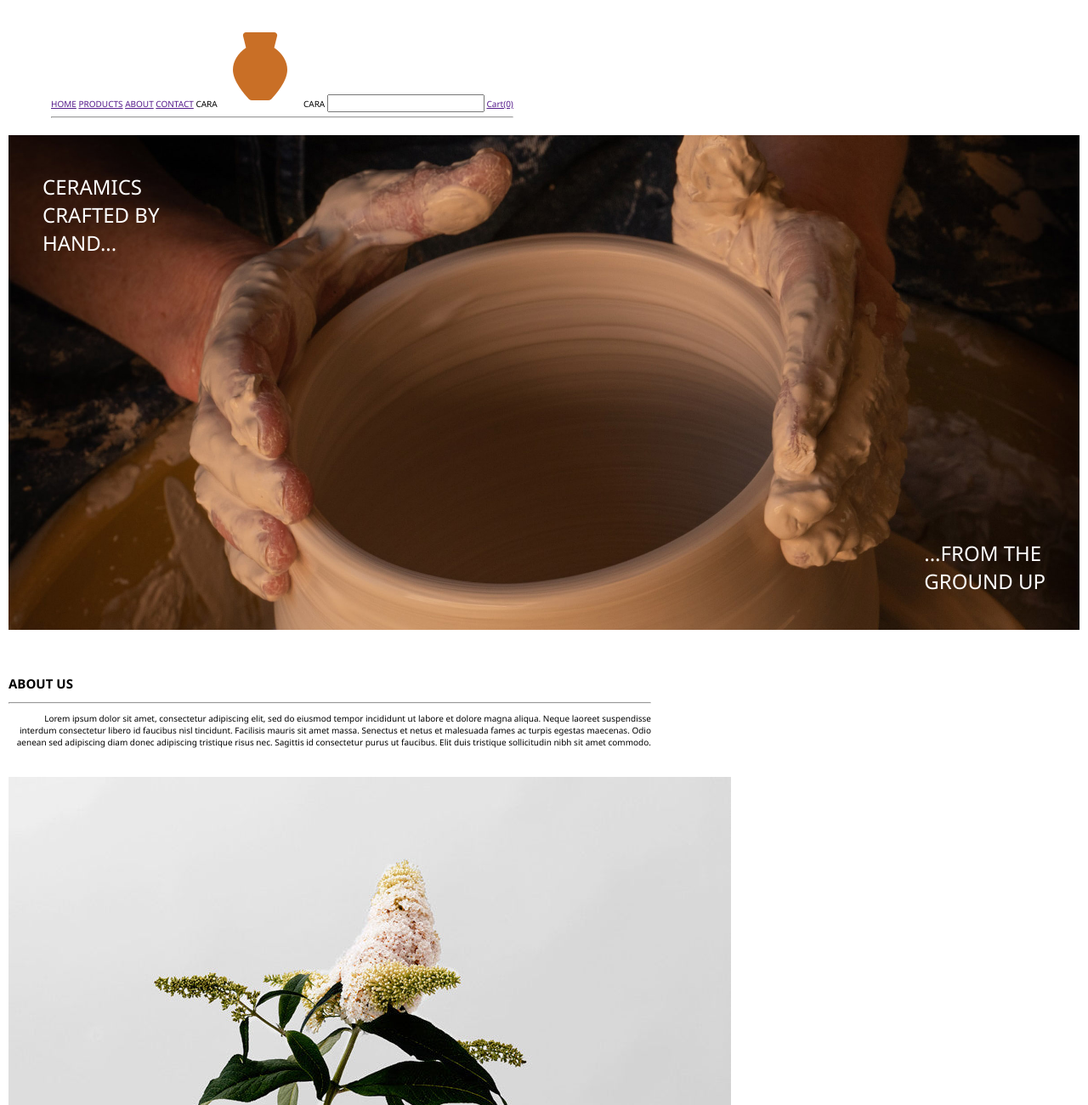
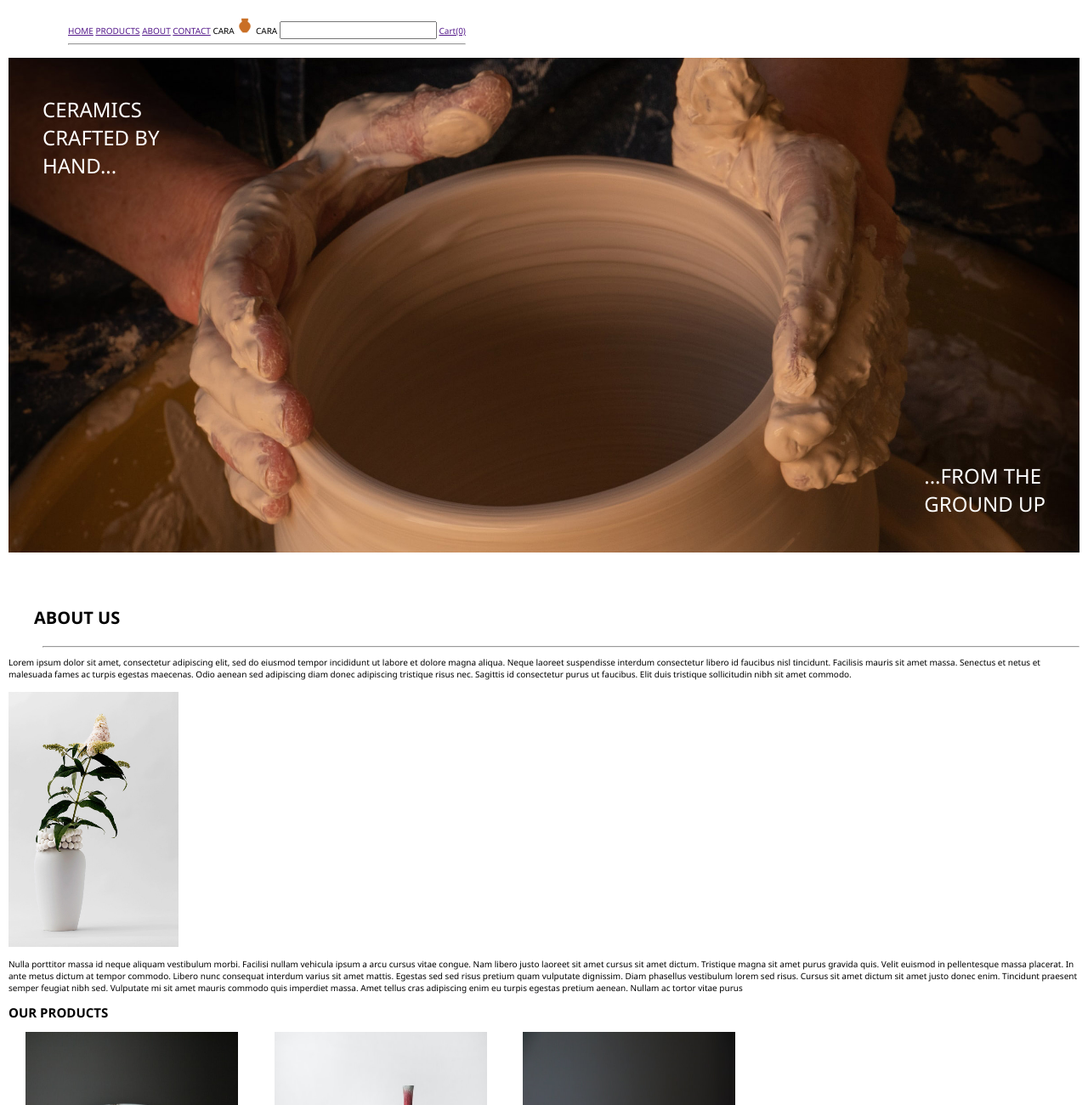
Before and after one commit to clairekelley-23/eCommerce, a plain HTML site: page index.html in a window 1280 px wide. Shown: the top 1300 px of the page at 85% size. Drawn offline with Linux system fonts and the light colour scheme.

Commit message:
Updated Header sections and Navigation links in header

```diff
--- a/index.html
+++ b/index.html
@@ -10,24 +10,24 @@
    hr.ul {
     border: none;
     height: 1px;
-    width: 140;
+    width: 1800;
     background: black;
    }
+
 </style>
 </head>
 <body>
     <header>
         <nav>
-            <ul>
+            <ul class="navigation-links">
                 <a href="">HOME</a>
                 <a href="">PRODUCTS</a>
                 <a href="">ABOUT</a>
                 <a href="">CONTACT</a>
-                <a style="text-indent: 20%;"></a>
-                <a>CARA <img src="assets/eCommerceWebsiteAssets_GN_Starter-main/eCommerceWebsiteAssets_GN_Starter-main/icons8-pottery-96.png" alt="Animated Pot"> CARA</a>
+                <a>CARA <img class="logo-image" src="assets/eCommerceWebsiteAssets_GN_Starter-main/eCommerceWebsiteAssets_GN_Starter-main/icons8-pottery-96.png" alt="Animated Pot"> CARA</a>
                 <a><input>
                     <a href="">Cart(0)</a>
-                </a>
+                </a></div>
                 <hr>
             </ul>
         </nav>
@@ -47,23 +47,20 @@
             </div>
         </div>
 
-        <section class="about_us">
-            <h1>ABOUT US</h1>
-            <hr>
-            <p style="text-align: right;">
+        <h1 class="about-us">ABOUT US</h1>
+            <ul><hr></ul>
+            <div>
                 Lorem ipsum dolor sit amet, consectetur adipiscing elit, sed do eiusmod tempor incididunt
                 ut labore et dolore magna aliqua. Neque laoreet suspendisse interdum consectetur libero id
                 faucibus nisl tincidunt. Facilisis mauris sit amet massa. Senectus et netus et malesuada fames
                 ac turpis egestas maecenas. Odio aenean sed adipiscing diam donec adipiscing tristique
                 risus nec. Sagittis id consectetur purus ut faucibus. Elit duis tristique sollicitudin nibh sit
-                amet commodo.</p>
+                amet commodo.</div>
                 <br>
-            <div class="image_about">
-                <p style="text-align: left;">
-                    <img src="assets/eCommerceWebsiteAssets_GN_Starter-main/eCommerceWebsiteAssets_GN_Starter-main/Vase_Dame_2048x2048.jpg" alt="flower vase white tip">
-                </p>
-            </div>
-            <p style="text-align: center;">
+            <div class="vase">
+                 <img src="assets/eCommerceWebsiteAssets_GN_Starter-main/eCommerceWebsiteAssets_GN_Starter-main/Vase_Dame_2048x2048.jpg" alt="flower vase white tip" height="300px" width="200px">
+                </div>
+            <p class="second-para">
                 Nulla porttitor massa id neque aliquam
                 vestibulum morbi. Facilisi nullam vehicula
                 ipsum a arcu cursus vitae congue. Nam libero
@@ -82,6 +79,7 @@
                 enim eu turpis egestas pretium aenean.
                 Nullam ac tortor vitae purus
             </p>
+        </div>
         </section>
 
         <h2>OUR PRODUCTS</h2>
@@ -104,7 +102,7 @@
 </body>
 
 
-
+    <section>
             <h3>CONTACT US</h3>
             <p>
                 EMAIL<br>
@@ -112,6 +110,7 @@
                 MESSAGE<br>
                 <input>
             </p>
+        </section>
     -->
 
 
--- a/main.css
+++ b/main.css
@@ -1,10 +1,10 @@
-/* *,
+*,
 *::before
 *::after {
     margin: 0;
     padding: 0;
     box-sizing: inherit;
-} */
+}
 
 html {
     box-sizing: border-box;
@@ -18,36 +18,58 @@ body {
     margin: 1rem;
 }
 
-a img {
-    border-image-width: 30px;
-}
-
 header {
     background-color: white;
-    padding: 1rem;
     font-size: x-small;
     width: fit-content;
 }
 
-header.div {
-    font-size: x-small;
-}
-header.nav.ul {
-    color: black;
-    position: relative;
-    width: fit-content;
+ul .navigation-links {
+    display: flex;
+    align-items: stretch;
 }
 
 
+nav {
+    display: flex;
+    justify-content: space-between;
+    align-items: stretch;
+    padding: 1;
+    border: 2;
+    margin-left: 3rem;
+    margin-right: 3rem;
+}
+
+
+
+header ul {
+    color: black;
+    position: relative;
+    width: 200%;
+}
+
+.logo-image {
+    height: 20px;
+    width: 20px;
+}
 main section.Home img {
     margin: 1rem auto;
     width: 100%;
     object-fit: contain;
 }
 
-main img {
-    height: 300;
+.about-us {
+    display: flex;
+    margin-top: 3em;
+    margin-bottom: 1em;
+    margin-left: 3rem;
+    width: contain;
 }
+
+.about-us h1 {
+    width: 50%;
+}
+
 
 .mundo_bowls {
     width: 1000px;
@@ -83,14 +105,11 @@ main img {
     padding-right: 20px;
 }
 
-.about_us {
-    display: block;
-    margin-top: 5em;
-    margin-bottom: 1em;
-    margin-left: 0;
-    margin-right: 0;
-    width: 60%;
+
+
 }
-.image_about {
-    width: 300px;
+.intro-para {
+    display: flex;
+    justify-content: flex-start;
+
 }
```
